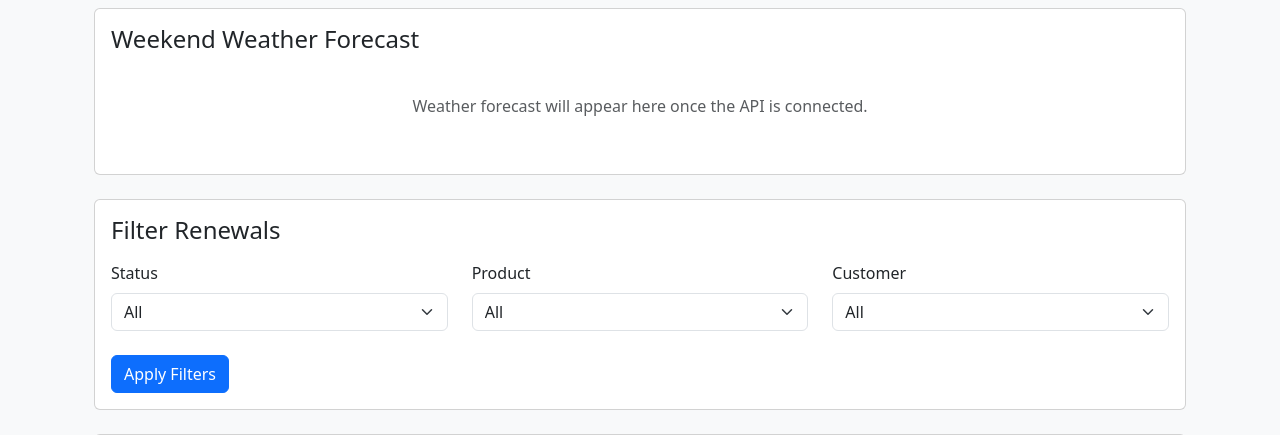
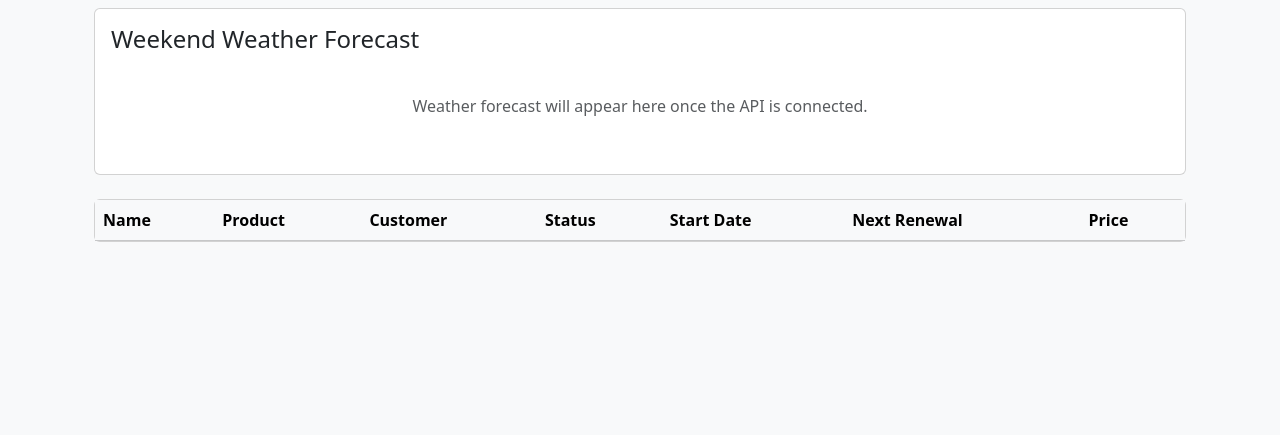
Before and after one commit to markcapelle/Lighthouse, a Django app: template templates/dashboard.html in a window 1280 px wide. Shown: the part 202-637 px from the top of the page. Run offline with Django 5.2, Linux system fonts and the light colour scheme; the template is opened without the code that fills it, so the values that code supplies are empty.

Commit message:
FEAT: dashboard autofilter.
 renewals on dashboard shown are only the ones requiring immediate attention.

```diff
--- a/templates/dashboard.html
+++ b/templates/dashboard.html
@@ -17,60 +17,6 @@
         </div>
     </div>
 
-    <!-- Filters -->
-    <div class="card mb-4">
-        <div class="card-body">
-            <h4 class="mb-3">Filter Renewals</h4>
-
-            <form method="GET">
-                <div class="row">
-
-                    <div class="col-md-4 mb-3">
-                        <label class="form-label">Status</label>
-                        <select name="status" class="form-select">
-                            <option value="">All</option>
-                            {% for status in statuses %}
-                                <option value="{{ status.id }}"
-                                    {% if request.GET.status == status.id|stringformat:"s" %}selected{% endif %}>
-                                    {{ status.name }}
-                                </option>
-                            {% endfor %}
-                        </select>
-                    </div>
-
-                    <div class="col-md-4 mb-3">
-                        <label class="form-label">Product</label>
-                        <select name="product" class="form-select">
-                            <option value="">All</option>
-                            {% for product in products %}
-                                <option value="{{ product.id }}"
-                                    {% if request.GET.product == product.id|stringformat:"s" %}selected{% endif %}>
-                                    {{ product.productname }}
-                                </option>
-                            {% endfor %}
-                        </select>
-                    </div>
-
-                    <div class="col-md-4 mb-3">
-                        <label class="form-label">Customer</label>
-                        <select name="customer" class="form-select">
-                            <option value="">All</option>
-                            {% for customer in customers %}
-                                <option value="{{ customer.id }}"
-                                    {% if request.GET.customer == customer.id|stringformat:"s" %}selected{% endif %}>
-                                    {{ customer.customername }}
-                                </option>
-                            {% endfor %}
-                        </select>
-                    </div>
-
-                </div>
-
-                <button class="btn btn-primary mt-2">Apply Filters</button>
-            </form>
-        </div>
-    </div>
-
     <!-- Renewals Table Partial -->
     <div class="card">
         <div class="card-body p-0">
@@ -80,5 +26,4 @@
 </div>
 
 
-
 {% endblock %}
```
Also changed, not shown: users/views.py (+10 -23 lines).
